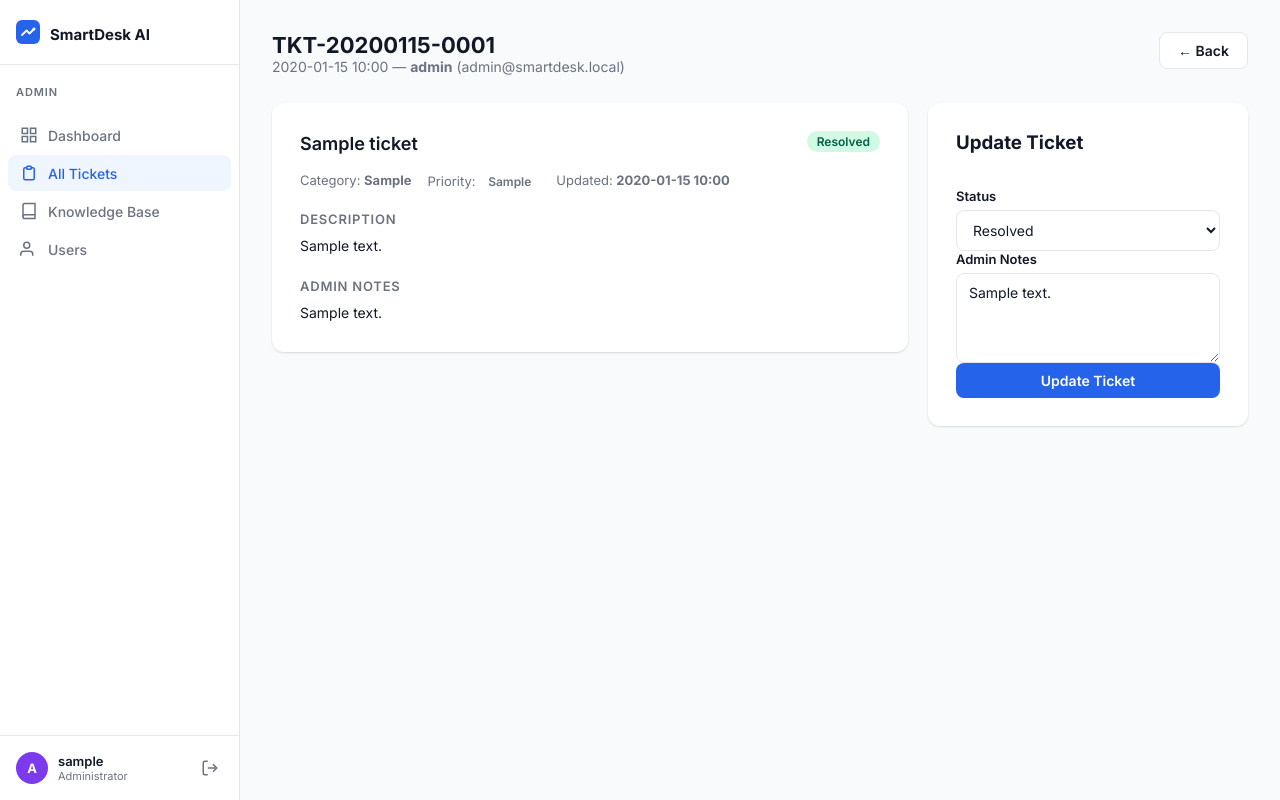
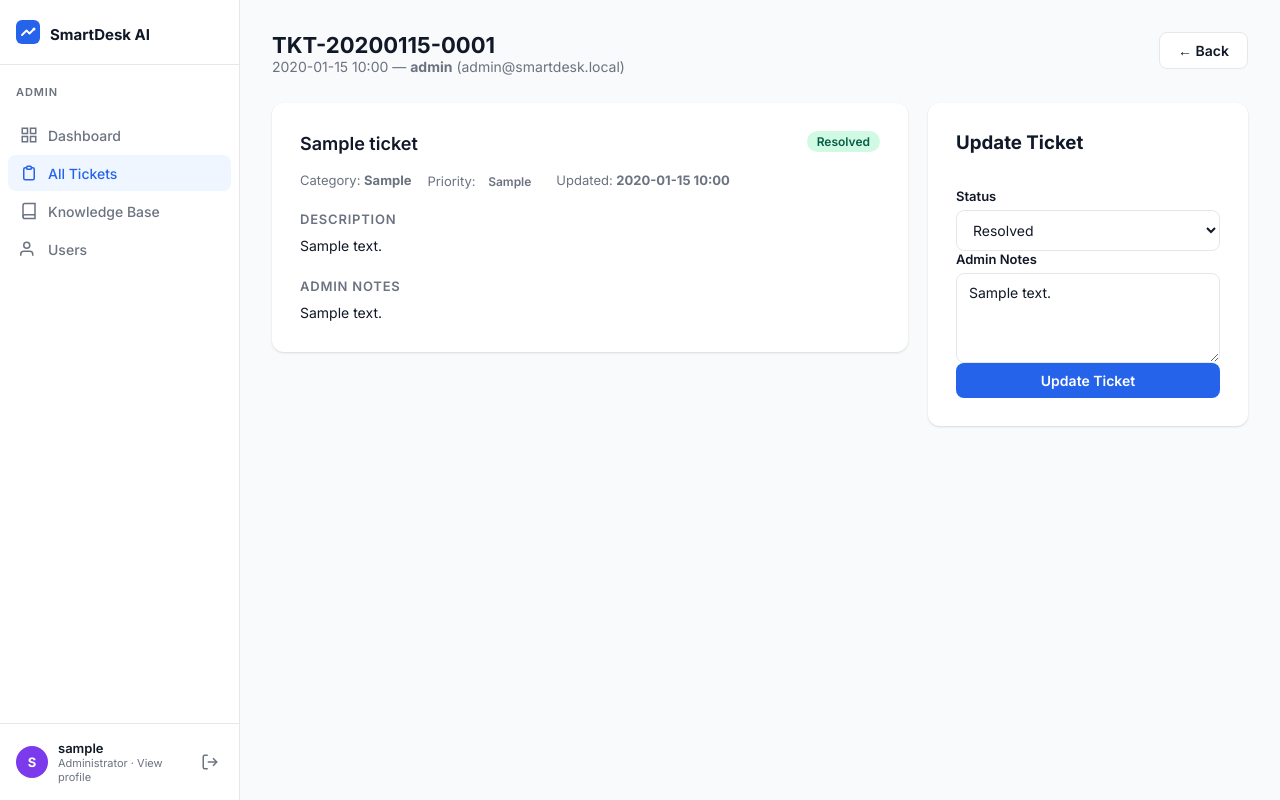
Before and after one commit to Ayelomid/smartdesk-ai, a Flask app: page /admin/tickets/1 in a window 1280 px wide. Run offline with Flask 3, Linux system fonts and the light colour scheme; the visitor is signed in with stand-in values (Sample User, id 1); data comes from the database, SQL or seed files in the repository; tables that the repository leaves empty hold one stand-in row (values such as "Sample post").

Commit message:
Update admin_ticket_detail.html

```diff
--- a/templates/admin_ticket_detail.html
+++ b/templates/admin_ticket_detail.html
@@ -1,4 +1,5 @@
 {% extends "base.html" %}
+{% from "_sidebar_profile.html" import sidebar_profile %}
 {% block title %}{{ ticket_ref(ticket) }} — SmartDesk AI Admin{% endblock %}
 {% block body %}
 <div class="app-layout">
@@ -14,11 +15,7 @@
             <a href="{{ url_for('admin_kb') }}" class="nav-item"><svg width="18" height="18" viewBox="0 0 24 24" fill="none" stroke="currentColor" stroke-width="2"><path d="M4 19.5A2.5 2.5 0 0 1 6.5 17H20"/><path d="M6.5 2H20v20H6.5A2.5 2.5 0 0 1 4 19.5v-15A2.5 2.5 0 0 1 6.5 2z"/></svg>Knowledge Base</a>
             <a href="{{ url_for('admin_users') }}" class="nav-item"><svg width="18" height="18" viewBox="0 0 24 24" fill="none" stroke="currentColor" stroke-width="2"><path d="M17 21v-2a4 4 0 0 0-4-4H5a4 4 0 0 0-4 4v2"/><circle cx="9" cy="7" r="4"/></svg>Users</a>
         </nav>
-        <div class="sidebar-user">
-            <div class="user-avatar admin-avatar">A</div>
-            <div class="user-info"><span class="user-name">{{ session['username'] }}</span><span class="user-role">Administrator</span></div>
-            <a href="{{ url_for('logout') }}" class="logout-btn" title="Logout"><svg width="18" height="18" viewBox="0 0 24 24" fill="none" stroke="currentColor" stroke-width="2"><path d="M9 21H5a2 2 0 01-2-2V5a2 2 0 012-2h4"/><polyline points="16 17 21 12 16 7"/><line x1="21" y1="12" x2="9" y2="12"/></svg></a>
-        </div>
+        {{ sidebar_profile() }}
     </aside>
 
     <main class="page-main">
```
